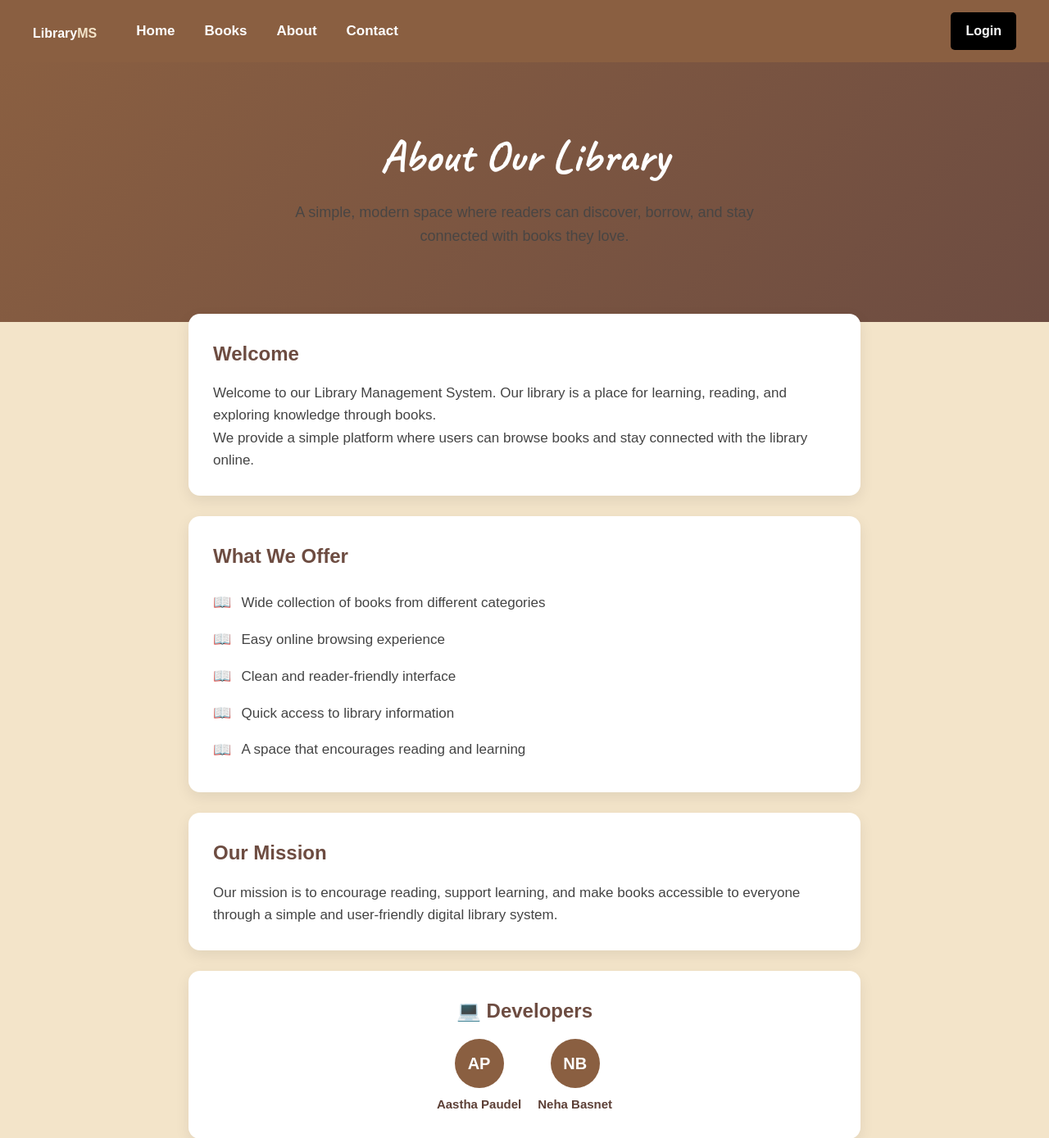
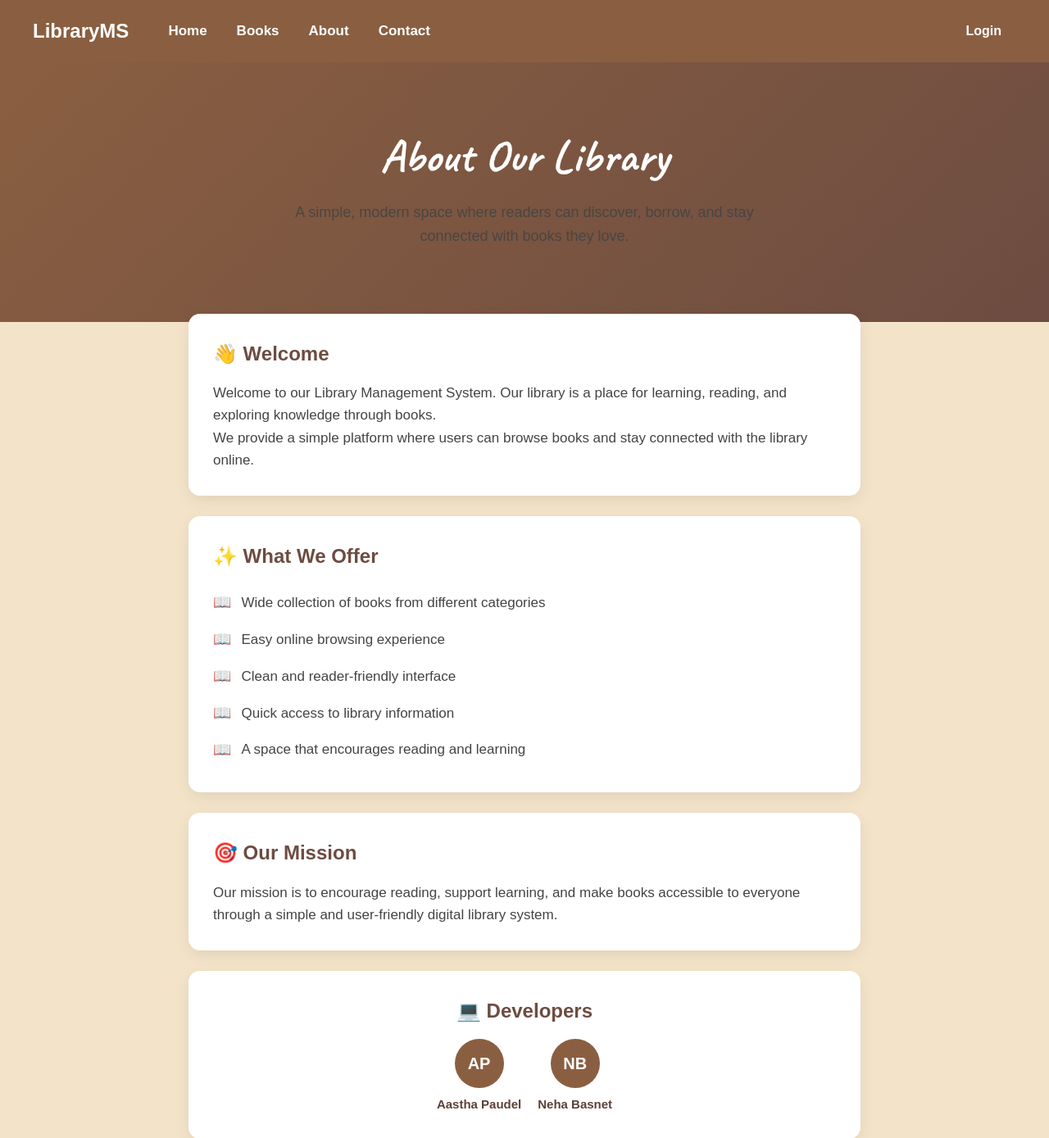
Before and after one commit to nehabasnet/library_management_system, a Django app: page /about/ in a window 1280 px wide. Shown: the top 1389 px of the page at 82% size. Run offline with Django 5.2, Linux system fonts and the light colour scheme.

Commit message:
Refinements

```diff
--- a/library_management/library/apps.py
+++ b/library_management/library/apps.py
@@ -2,4 +2,5 @@ from django.apps import AppConfig
 
 
 class LibraryConfig(AppConfig):
+    default_auto_field = 'django.db.models.BigAutoField'
     name = 'library'
--- a/library_management/static/css/style.css
+++ b/library_management/static/css/style.css
@@ -72,14 +72,12 @@ nav ul li a {
 
 nav ul li a:hover {
   transform: scale(1.1);
-  background-color: black;
   color: white;
 }
 
 .login-btn {
   text-decoration: none;
   color: white;
-  background-color: black;
   padding: 10px 18px;
   border-radius: 5px;
   font-weight: bold;
--- a/library_management/templates/library/about.html
+++ b/library_management/templates/library/about.html
@@ -11,7 +11,7 @@
       href="https://fonts.googleapis.com/css2?family=Caveat:wght@400..700&display=swap"
       rel="stylesheet"
     />
-    <link rel="stylesheet" href="{% static 'css/style.css' %}" />
+    <link rel="stylesheet" href="{% static 'css/style.css' %}">
 
     <style>
       * {
@@ -19,9 +19,6 @@
         padding: 0;
         box-sizing: border-box;
         font-family: Arial, sans-serif;
-      }
-      body {
-        background-color: #f3e4c9;
       }
       /* Hero section */
       .hero {
@@ -89,13 +86,6 @@
         font-size: 18px;
       }
 
-      #our {
-        color: white;
-      }
-      #lib {
-        color: #f3e4c9;
-      }
-
       p,
       li {
         font-size: 17px;
@@ -154,7 +144,7 @@
   <body>
     <nav>
       <div class="nav-left">
-        <h1><span id="our">Library</span><span id="lib">MS</span></h1>
+        <h1>LibraryMS</h1>
 
         <ul>
           <li><a href="{% url 'home' %}">Home</a></li>
@@ -177,7 +167,7 @@
 
     <div class="container">
       <div class="about-card">
-        <h2>Welcome</h2>
+        <h2>👋 Welcome</h2>
         <p>
           Welcome to our Library Management System. Our library is a place for
           learning, reading, and exploring knowledge through books.
@@ -189,7 +179,7 @@
       </div>
 
       <div class="about-card">
-        <h2>What We Offer</h2>
+        <h2>✨ What We Offer</h2>
         <ul>
           <li>Wide collection of books from different categories</li>
           <li>Easy online browsing experience</li>
@@ -200,7 +190,7 @@
       </div>
 
       <div class="about-card">
-        <h2>Our Mission</h2>
+        <h2>🎯 Our Mission</h2>
         <p>
           Our mission is to encourage reading, support learning, and make books
           accessible to everyone through a simple and user-friendly digital
@@ -209,7 +199,7 @@
       </div>
 
       <div class="about-card dev-card">
-        <h2 style="justify-content: center">💻 Developers</h2>
+        <h2 style="justify-content: center;">💻 Developers</h2>
         <div class="dev-avatars">
           <div class="dev-avatar">
             <div class="circle">AP</div>
--- a/library_management/templates/library/books.html
+++ b/library_management/templates/library/books.html
@@ -245,7 +245,7 @@
         <!-- RIGHT BOOK GRID -->
         <section class="books-section">
           <!-- RIGHT BOOK GRID -->
-          < class="books-section">
+          <class="books-section">
           <div class="books-grid">
             {% for book in books %}
             <div class="book-card">
```
Also changed, not shown: library_management/library/migrations/0012_alter_book_id_alter_category_id_alter_contactinfo_id_and_more.py (added).
